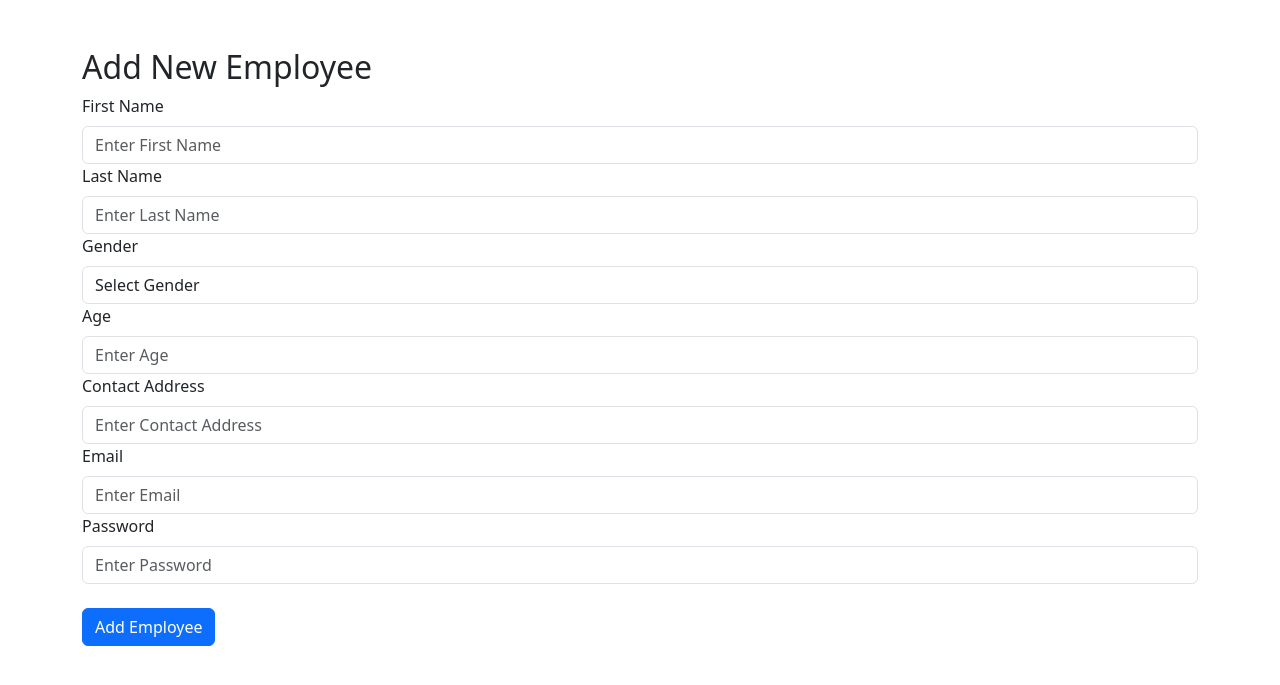
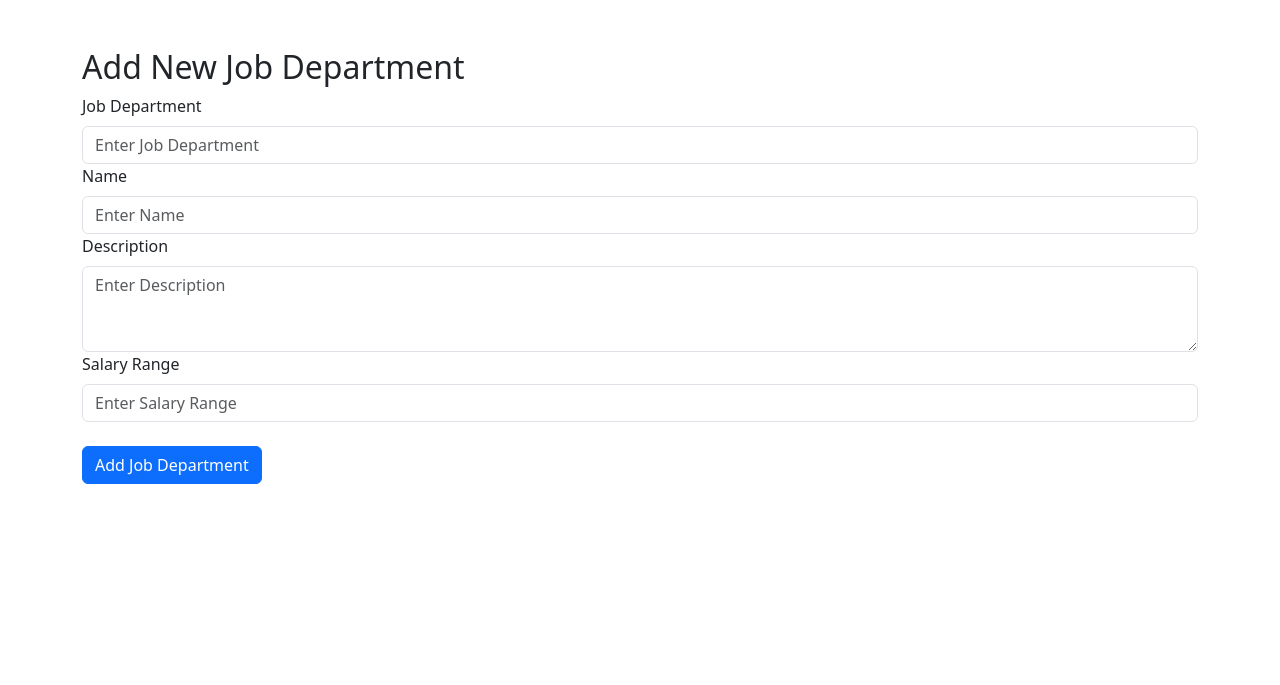
Before and after one commit to vuongwyen/employee-management-system, a PHP site: page /admin/operation/jobDepartment/create.php in a window 1280 px wide. Shown: the top 685 px of the page. Run offline with PHP 8.4, Linux system fonts and the light colour scheme.

Commit message:
add operation for job department

```diff
--- a/admin/employee.php
+++ b/admin/employee.php
@@ -43,7 +43,6 @@ $result = mysqli_query($con, $select);
                     </div>
                 </div>
             </form>
-
             <button class="btn btn-primary">
                 <a href="operation/employee/create.php" class="text-light">Add employee</a>
             </button>
--- a/admin/operation/jobDepartment/create.php
+++ b/admin/operation/jobDepartment/create.php
@@ -5,21 +5,19 @@ if (!$con) {
 }
 
 if (isset($_POST['submit'])) {
-    $fname = $_POST['fname'];
-    $lname = $_POST['lname'];
-    $gender = $_POST['gender'];
-    $age = $_POST['age'];
-    $contact_add = $_POST['contact_add'];
-    $emp_email = $_POST['emp_email'];
-    $emp_pass = $_POST['emp_pass'];
+    $job_ID = $_POST['job_ID'];
+    $job_dept = $_POST['job_dept'];
+    $name = $_POST['name'];
+    $description = $_POST['description'];
+    $salary_range = $_POST['salary_range'];
 
-    $sql = "INSERT INTO employee (fname, lname, gender, age, contact_add, emp_email, emp_pass)
-            VALUES ('$fname', '$lname', '$gender', '$age', '$contact_add', '$emp_email', '$emp_pass')";
+    $sql = "INSERT INTO job_department (job_ID, job_dept, name, description, salary_range)
+            VALUES ('$job_ID', '$job_dept', '$name', '$description', '$salary_range')";
     $query = mysqli_query($con, $sql);
 
     if ($query) {
-        echo "<script>alert('Employee added successfully');</script>";
-        header("Location: ../../../admin/employee.php");
+        echo "<script>alert('Job Department added successfully');</script>";
+        header("Location: ../../../admin/jobDepartment.php");
         exit();
     } else {
         echo "Error: " . mysqli_error($con);
@@ -32,46 +30,30 @@ if (isset($_POST['submit'])) {
     <meta charset="UTF-8">
     <meta name="viewport" content="width=device-width, initial-scale=1.0">
     <link rel="stylesheet" href="https://cdn.jsdelivr.net/npm/bootstrap@5.3.3/dist/css/bootstrap.min.css" integrity="sha384-QWTKZyjpPEjISv5WaRU9OFeRpok6YctnYmDr5pNlyT2bRjXh0JMhjY6hW+ALEwIH" crossorigin="anonymous">
-    <title>Add Employee</title>
+    <title>Add Job Department</title>
 </head>
 <body>
     <div class="container my-5">
-        <h2 class="text-right">Add New Employee</h2>
+        <h2 class="text-right">Add New Job Department</h2>
         <form method="POST" action="">
             <div class="form-group">
-                <label class="form-label">First Name</label>
-                <input type="text" class="form-control" name="fname" placeholder="Enter First Name" autocomplete="off" required>
+                <label class="form-label">Job Department</label>
+                <input type="text" class="form-control" name="job_dept" placeholder="Enter Job Department" required>
             </div>
             <div class="form-group">
-                <label class="form-label">Last Name</label>
-                <input type="text" class="form-control" name="lname" placeholder="Enter Last Name" autocomplete="off" required>
+                <label class="form-label">Name</label>
+                <input type="text" class="form-control" name="name" placeholder="Enter Name" required>
             </div>
             <div class="form-group">
-                <label class="form-label">Gender</label>
-                <select class="form-control" name="gender" required>
-                    <option value="" disabled selected>Select Gender</option>
-                    <option value="Male">Male</option>
-                    <option value="Female">Female</option>
-                </select>
+                <label class="form-label">Description</label>
+                <textarea class="form-control" name="description" placeholder="Enter Description" rows="3" required></textarea>
             </div>
             <div class="form-group">
-                <label class="form-label">Age</label>
-                <input type="number" class="form-control" name="age" placeholder="Enter Age" autocomplete="off" required>
-            </div>
-            <div class="form-group">
-                <label class="form-label">Contact Address</label>
-                <input type="text" class="form-control" name="contact_add" placeholder="Enter Contact Address" autocomplete="off" required>
-            </div>
-            <div class="form-group">
-                <label class="form-label">Email</label>
-                <input type="email" class="form-control" name="emp_email" placeholder="Enter Email" autocomplete="off" required>
-            </div>
-            <div class="form-group">
-                <label class="form-label">Password</label>
-                <input type="text" class="form-control" name="emp_pass" placeholder="Enter Password" autocomplete="off" required>
+                <label class="form-label">Salary Range</label>
+                <input type="text" class="form-control" name="salary_range" placeholder="Enter Salary Range" required>
             </div>
             <br>
-            <button type="submit" name="submit" class="btn btn-primary">Add Employee</button>
+            <button type="submit" name="submit" class="btn btn-primary">Add Job Department</button>
         </form>
     </div>
 </body>
```
Also changed, not shown: admin/jobDepartment.php (+22 -0 lines), admin/operation/jobDepartment/delete.php (+4 -4 lines), admin/operation/jobDepartment/update.php (+26 -52 lines).
